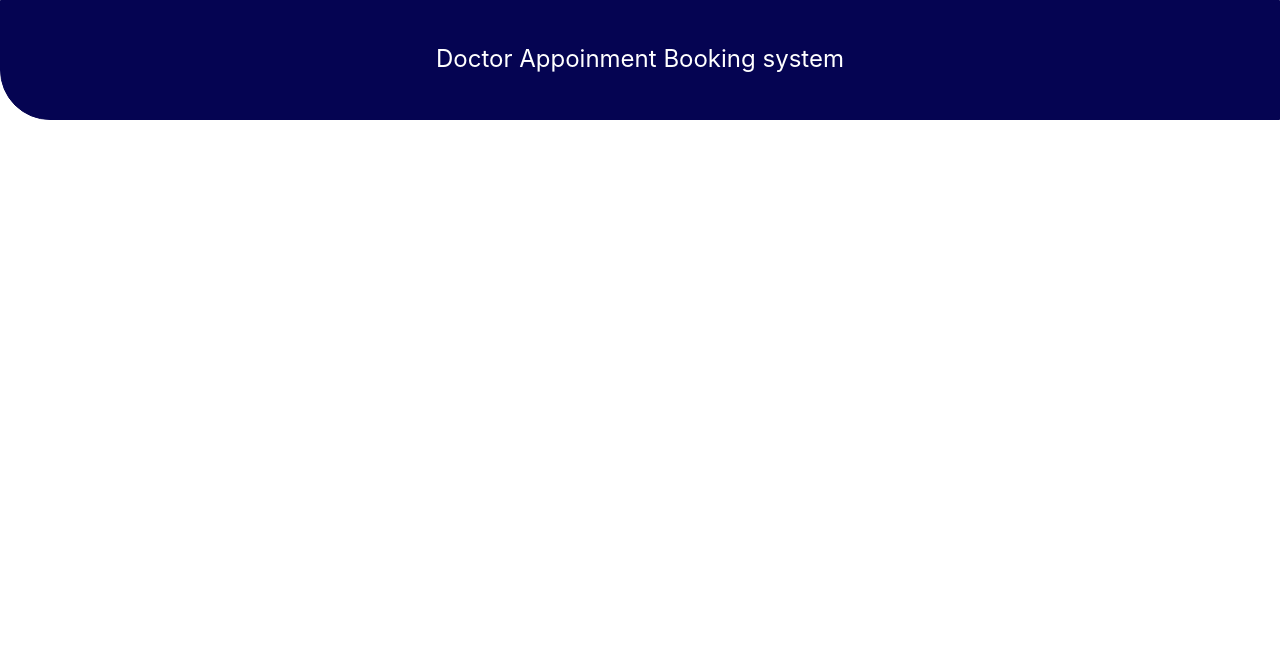
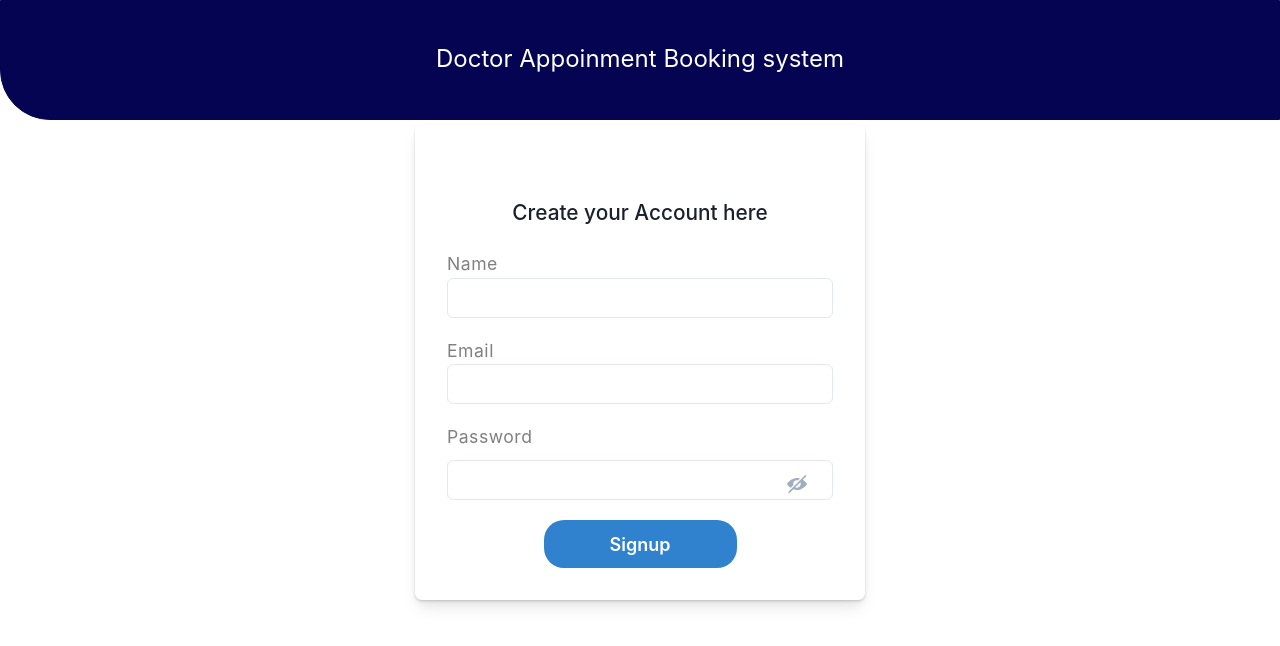
Before and after one commit to Ashutosh5333/Doctor_management_system, a React (Create React App) app in the folder Client/: page /sign in a window 1280 px wide. Shown: the top 646 px of the page. Built offline with nearby package versions, Linux system fonts and the light colour scheme.

Commit message:
updated css

```diff
--- a/Client/src/Admin/AdminLogin.jsx
+++ b/Client/src/Admin/AdminLogin.jsx
@@ -5,14 +5,12 @@ import {
   Card,
   FormControl,
   FormLabel,
-  Image,
   Input,
   InputGroup,
   InputRightElement,
   Stack,
   Text,
   VStack,
-  useBreakpointValue,
   useColorModeValue,
   useToast,
 } from "@chakra-ui/react";
@@ -86,7 +84,7 @@ const AdminLogin = () => {
             <Card
               w={{ base: "100%", md: "50%", lg: "450px" }}
               m="auto"
-              mt={{ base: "5%", md: "1px", lg: "0px" }}
+              mt={{ base: "15%", md: "20px", lg: "5px" }}
             >
               <Box rounded="lg" boxShadow={"lg"} p="8">
                 <Stack>
--- a/Client/src/Allroutes/MainRoutes.jsx
+++ b/Client/src/Allroutes/MainRoutes.jsx
@@ -15,7 +15,7 @@ const MainRoutes = () => {
 
      <Route  path='/' element={<Home/>} />
      <Route  path='/login' element={<Login/>} />
-     <Route  path='/signup' element={<Signup/>} />
+     <Route  path='/sign' element={<Signup/>} />
      <Route  path='/admin' element={<Admin/>} />
      <Route  path='/adminlogin' element={<AdminLogin/>} />
 
--- a/Client/src/pages/Home.jsx
+++ b/Client/src/pages/Home.jsx
@@ -2,23 +2,15 @@ import { Box } from '@chakra-ui/react'
 import React from 'react'
 import Sidebar from '../Component/Sidebar'
 import Dashboard from './../Admin/Dashboard';
+import Login from './Login';
 
 const Home = () => {
 
   return (
-    <Box border="3px solid black" h="100%" display={"flex"} justifyContent={"space-between"}>
+    <Box h="100%" >
 
-        <Box  w={{md:"7%",lg:"5%"}} gap="5">
+      <Login/>
 
-         <Sidebar/>
-        </Box>
-
-        <Box border={"2px solid red"} w={{base:"100%",md:"95%",lg:"92%"}}
-         m={{base:"auto"}}
-        >
-        <Dashboard/>
-
-         </Box>
     </Box>
   )
 }
--- a/Client/src/pages/Login.jsx
+++ b/Client/src/pages/Login.jsx
@@ -35,14 +35,12 @@ const Login = () => {
 
   return (
   <>
-       <Card py="3"  maxW="lg" m="auto" mt="20" >
+       <Card  boxShadow={"lg"} maxW="lg" m="auto" >
 
           <CardBody  >
 
           <Box mt="10" >
-                    <Heading>
-                       Login Form
-                    </Heading>
+                    <Text fontSize={"1.5rem"} >Login </Text>
                   <Text color={"#FFFFFF"} textAlign={"center"} fontWeight={"600"} > Login </Text>
            </Box>
 
--- a/Client/src/pages/Signup.jsx
+++ b/Client/src/pages/Signup.jsx
@@ -1,8 +1,21 @@
-import React, { useState } from 'react'
-import {  Text, Image,} from '@chakra-ui/react'
-import {  Button,  Card,  CardBody,  Input,  InputGroup,  InputLeftElement,  InputRightElement,  VStack,  useColorModeValue,useToast,} from "@chakra-ui/react";
-import { CiUser } from "react-icons/ci";
-import { EmailIcon, UnlockIcon, ViewIcon, ViewOffIcon } from "@chakra-ui/icons";
+import React, { useEffect, useState } from "react";
+import {
+  Box,
+  Button,
+  Card,
+  FormControl,
+  FormLabel,
+  Input,
+  InputGroup,
+  InputRightElement,
+  Stack,
+  Text,
+  VStack,
+  useColorModeValue,
+  useToast,
+} from "@chakra-ui/react";
+
+import { ViewIcon, ViewOffIcon } from "@chakra-ui/icons";
 
 import { useNavigate }from "react-router-dom"
 
@@ -41,103 +54,131 @@ const Signup = () => {
 
 
   return (
-    <Card py="3" maxW="lg" m="auto" mt="20">
+    <Box>
 
-    <CardBody>
+
+    <Box width={"100%"} position={"relative"}  m="auto">
+      <Card
+        w={{ base: "100%", md: "50%", lg: "450px" }}
+        m="auto"
+        mt={{ base: "5%", md: "20px", lg: "5px" }}
+      >
+        <Box rounded="lg" boxShadow={"lg"} p="8">
+          <Stack>
+            <Stack align={{ base: "start", lg: "center" }}>
+              <Text
+                textAlign={{ base: "start", lg: "center" }}
+                mb="15"
+                mt="10"
+                fontSize={{ base: "1rem", lg: "1.3rem" }}
+                fontWeight={"500"}
+              >
+                {" "}
+               Create your Account here
+              </Text>
+            </Stack>
+
+            <VStack maxW={"2xl"} spacing={5}>
+            <FormControl id="name">
+                <FormLabel
+                  mb="-10px"
+                  fontWeight={"400"}
+                  letterSpacing={0.5}
+                  color="gray"
+                  fontSize={"1.1rem"}
+                >
+                Name
+                </FormLabel>
+              </FormControl>
+
+              <Input
+                type="text"
+                name="name"
+                mt="-10px"
+                onChange={handleChange}
+              />
+
+              <FormControl id="email">
+                <FormLabel
+                  mb="-10px"
+                  fontWeight={"400"}
+                  letterSpacing={0.5}
+                  color="gray"
+                  fontSize={"1.1rem"}
+                >
+                  {" "}
+                  Email{" "}
+                </FormLabel>
+              </FormControl>
+              <Input
+                type="email"
+                name="email"
+                mt="-10px"
+                onChange={handleChange}
+              />
 
 
 
 
-      <Text>  Application Form   </Text>
+              <FormControl id="email">
+                <FormLabel
+                  mb="-10px"
+                  fontWeight={"400"}
+                  letterSpacing={0.5}
+                  color="gray"
+                  fontSize={"1.1rem"}
+                >
+                  {" "}
+                  Password{" "}
+                </FormLabel>
+              </FormControl>
 
+              <InputGroup position="relative">
+                <Input
+                  type={show ? "text" : "password"}
+                  name="password"
+                  onChange={handleChange}
+                />
 
-
-     <Button fontSize={"1.2em"} fontWeight="600" width="full" background={"blue.500"}  colorScheme="blue" color="#fff"
-     mb="5" > Login in with Facebook </Button>
-
-      <VStack maxW="2xl" spacing={5}>
-        <InputGroup>
-          <InputLeftElement
-            pointerEvents="none"
+                <InputRightElement
+                  width="4.5rem"
                   position="absolute"
                   top="1"
-            children={<CiUser color="gray" size="23" />}
-          />
-          <Input
-            placeholder="Name*"
-            type="name"
-            name="name"
-            onChange={handleChange}
-
-            size="lg"
-          />
-        </InputGroup>
-
-
-        <InputGroup position="relative">
-          <InputLeftElement
-            pointerEvents="none"
-            position="absolute"
-            top="1"
-            children={<EmailIcon color="gray.400" boxSize={5} />}
-          />
-          <Input
-            placeholder="Email*"
-            type="email"
-            name="email"
-            size="lg"
-            onChange={handleChange}
-
-          />
-        </InputGroup>
-
-        <InputGroup position="relative">
-          <InputLeftElement
-            pointerEvents="none"
-            position="absolute"
-            top="1"
-            children={<UnlockIcon color="gray.400" boxSize={5} />}
-          />
-          <Input
-            type={show ? "text" : "password"}
-            placeholder="Password*"
-            name="password"
-            size="lg"
-            onChange={handleChange}
-          />
-          <InputRightElement width="4.5rem" position="absolute" top="1">
+                >
                   <Button
                     h="1.75rem"
-              size="sm"
+                    size="lg"
                     variant="link"
                     onClick={handleClickShow}
                   >
                     {show ? (
+                      <ViewIcon color="gray.400" boxSize={5} />
+                    ) : (
                       <ViewOffIcon color="gray.400" boxSize={5} />
-              ) : (
-                <ViewIcon color="gray.400" boxSize={5} />
                     )}
                   </Button>
                 </InputRightElement>
               </InputGroup>
+
+
+
               <Button
+                width={{ base: "100%", md: "50%", lg: "50%" }}
+                borderRadius={"20"}
+                size="lg"
                 onClick={handleSubmit}
-          width="100%"
                 colorScheme={colorScheme}
-          size="lg"
               >
                Signup
               </Button>
             </VStack>
+          </Stack>
+        </Box>
+      </Card>
 
-     <Text  fontSize="1rem"
-       textAlign={"center"} mt={"5"}>
-        . Learn More
+    </Box>
+  </Box>
 
-     </Text>
-
-    </CardBody>
-  </Card>
   )
 }
 
```
Lines whose indentation alone changed are shown as unchanged.
